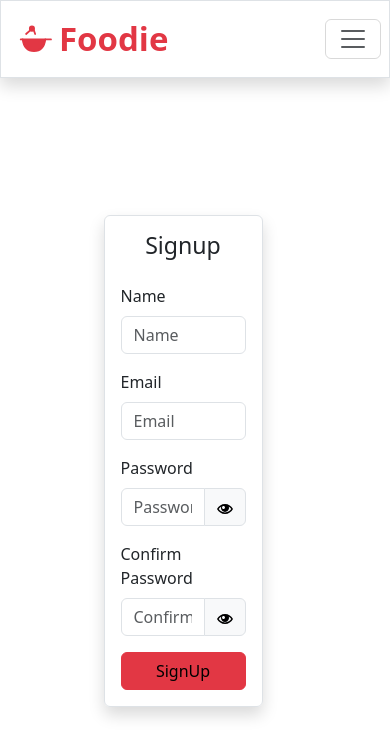
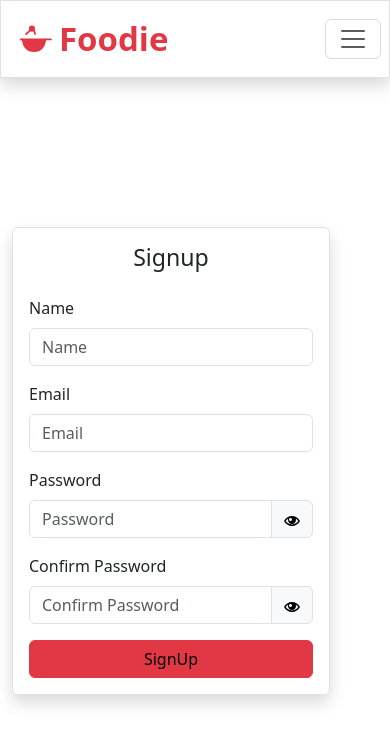
Before and after one commit to kohilaarun/Foodie-app, a React (Vite) app in the folder client/: page /signup in a window 390 px wide. Shown: the top 756 px of the page. Built offline with nearby package versions, Linux system fonts and the light colour scheme.

Commit message:
size change

```diff
--- a/client/src/components/Login.jsx
+++ b/client/src/components/Login.jsx
@@ -41,9 +41,9 @@ const Login = () => {
     }
   };
   return (
-    <div className="container d-flex flex-row justify-content-center align-items-center">
+    <div className="row d-flex flex-row justify-content-center align-items-center">
       <Form
-        className="border border-1 p-3 shadow d-flex flex-column gap-3 rounded w-50"
+        className="border border-1 p-3 shadow d-flex flex-column gap-3 rounded col-md-6 col-xxl-3"
         onSubmit={handleSubmit}
       >
         <h3 className="d-flex flex-row justify-content-center ">Login</h3>
--- a/client/src/components/SignUp.jsx
+++ b/client/src/components/SignUp.jsx
@@ -67,9 +67,9 @@ const SignUp = () => {
   };
 
   return (
-    <div className=" container d-flex flex-row justify-content-center align-items-center">
+    <div className=" row d-flex flex-row justify-content-center align-items-center">
       <Form
-        className="border border-1 p-3 shadow d-flex flex-column gap-3 rounded w-50 "
+        className="border border-1 p-3 shadow d-flex flex-column gap-3 rounded col-md-6 col-xxl-3"
         onSubmit={handleSubmit}
       >
         <h3 className="d-flex flex-row justify-content-center ">Signup</h3>
```
